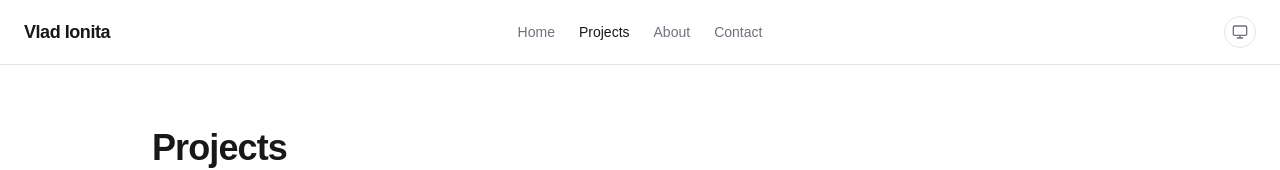
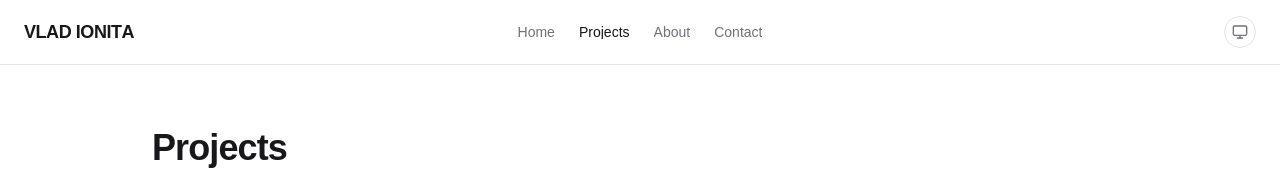
Before and after one commit to vlad-ionita/portfolio, a Next.js app: page /projects in a window 1280 px wide. Shown: the top 170 px of the page. Built offline with nearby package versions, Linux system fonts and the light colour scheme.

Commit message:
Added navbar link animations

```diff
--- a/src/components/Navbar.tsx
+++ b/src/components/Navbar.tsx
@@ -4,6 +4,7 @@ import Link from "next/link";
 import { usePathname } from "next/navigation";
 import { useTheme } from "next-themes";
 import { useSyncExternalStore, useState } from "react";
+import RollingText from "./RollingText";
 
 const MAILTO = "mailto:ionitavlad83@gmail.com";
 
@@ -89,38 +90,38 @@ export default function Navbar() {
 
   return (
     <header className="fixed top-0 left-0 right-0 z-50 border-b border-zinc-200 bg-white/80 backdrop-blur-sm dark:border-[#1e201e] dark:bg-[#101110]/80">
-      <nav className="flex items-center justify-between px-6 py-4 sm:grid sm:grid-cols-3">
+      <nav className="flex items-center justify-between px-6 py-4 sm:grid sm:grid-cols-3 sm:items-center">
         {/* Name */}
         <Link
           href="/"
           onClick={closeMenu}
-          className="w-fit text-lg font-semibold tracking-tight text-zinc-900 dark:text-zinc-50"
+          className="flex w-fit text-lg font-semibold tracking-tight text-zinc-900 dark:text-zinc-50"
         >
-          Vlad Ionita
+          <RollingText text={"VLAD IONITA"} />
         </Link>
 
         {/* Desktop links */}
         <ul className="hidden items-center justify-center gap-6 sm:flex">
           {links.map(({ href, label }) => (
-            <li key={href}>
+            <li key={href} className="flex">
               <Link
                 href={href}
-                className={`text-sm transition-colors hover:text-zinc-900 dark:hover:text-zinc-50 ${
+                className={`inline-flex items-center text-sm transition-colors hover:text-zinc-900 dark:hover:text-zinc-50 ${
                   pathname === href
                     ? "font-medium text-zinc-900 dark:text-zinc-50"
                     : "text-zinc-500 dark:text-zinc-400"
                 }`}
               >
-                {label}
+                <RollingText text={label} />
               </Link>
             </li>
           ))}
-          <li>
+          <li className="flex">
             <a
               href={MAILTO}
-              className="text-sm text-zinc-500 transition-colors hover:text-zinc-900 dark:text-zinc-400 dark:hover:text-zinc-50"
+              className="inline-flex items-center text-sm text-zinc-500 transition-colors hover:text-zinc-900 dark:text-zinc-400 dark:hover:text-zinc-50"
             >
-              Contact
+              <RollingText text="Contact" />
             </a>
           </li>
         </ul>
--- /dev/null
+++ b/src/components/RollingText.tsx
@@ -0,0 +1,104 @@
+"use client";
+
+import { useRef, useEffect } from "react";
+import gsap from "gsap";
+
+interface RollingTextProps {
+  text: string;
+}
+
+export default function RollingText({ text }: RollingTextProps) {
+  const realRef = useRef<HTMLSpanElement>(null);
+  const fakeRef = useRef<HTMLSpanElement>(null);
+
+  useEffect(() => {
+    const fake = fakeRef.current?.querySelectorAll(".roll-char");
+    if (fake) gsap.set(fake, { rotateX: 90 });
+  }, []);
+
+  const handleMouseEnter = () => {
+    const real = realRef.current?.querySelectorAll(".roll-char");
+    const fake = fakeRef.current?.querySelectorAll(".roll-char");
+    if (!real || !fake) return;
+
+    // Up
+    gsap.to(real, {
+      rotateX: -90,
+      stagger: 0.025,
+      duration: 0.2,
+      ease: "sine.inOut",
+      overwrite: "auto",
+    });
+    gsap.to(fake, {
+      rotateX: 0,
+      stagger: 0.025,
+      delay: 0.075,
+      duration: 0.2,
+      ease: "sine.inOut",
+      overwrite: "auto",
+    });
+  };
+
+  const handleMouseLeave = () => {
+    const real = realRef.current?.querySelectorAll(".roll-char");
+    const fake = fakeRef.current?.querySelectorAll(".roll-char");
+    if (!real || !fake) return;
+
+    // Down
+    gsap.to(real, {
+      rotateX: 0,
+      stagger: 0.025,
+      delay: 0.075,
+      duration: 0.2,
+      ease: "sine.inOut",
+      overwrite: "auto",
+    });
+    gsap.to(fake, {
+      rotateX: 90,
+      stagger: 0.025,
+      duration: 0.2,
+      ease: "sine.inOut",
+      overwrite: "auto",
+    });
+  };
+
+  const realChars = text.split("").map((char, i) => (
+    <span
+      key={i}
+      className="roll-char relative inline-block origin-top backface-hidden transform-3d"
+      aria-hidden="true"
+    >
+      {char === " " ? "\u00A0" : char} {/* For spaces */}
+    </span>
+  ));
+
+  const fakeChars = text.split("").map((char, i) => (
+    <span
+      key={i}
+      className="roll-char relative inline-block origin-bottom backface-hidden transform-3d"
+      aria-hidden="true"
+    >
+      {char === " " ? "\u00A0" : char} {/* For spaces */}
+    </span>
+  ));
+
+  return (
+    <span
+      className="relative inline-block overflow-hidden leading-none perspective-[400px] transform-3d"
+      onMouseEnter={handleMouseEnter}
+      onMouseLeave={handleMouseLeave}
+      aria-label={text}
+    >
+      <span ref={realRef} className="block transform-3d" aria-hidden="true">
+        {realChars}
+      </span>
+      <span
+        ref={fakeRef}
+        className="absolute top-0 left-0 block h-full transform-3d"
+        aria-hidden="true"
+      >
+        {fakeChars}
+      </span>
+    </span>
+  );
+}
```
